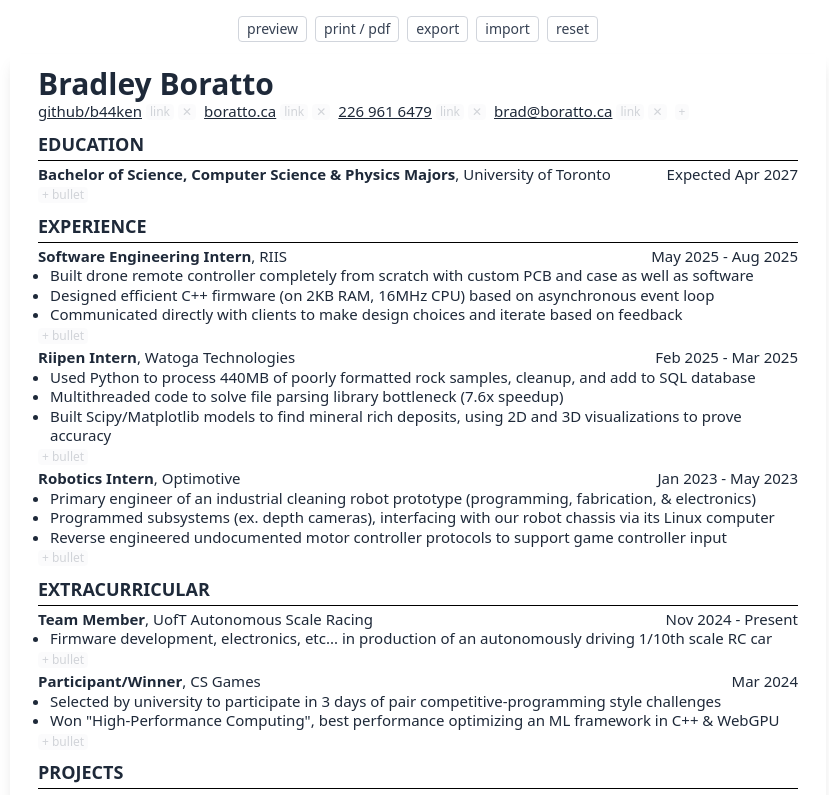
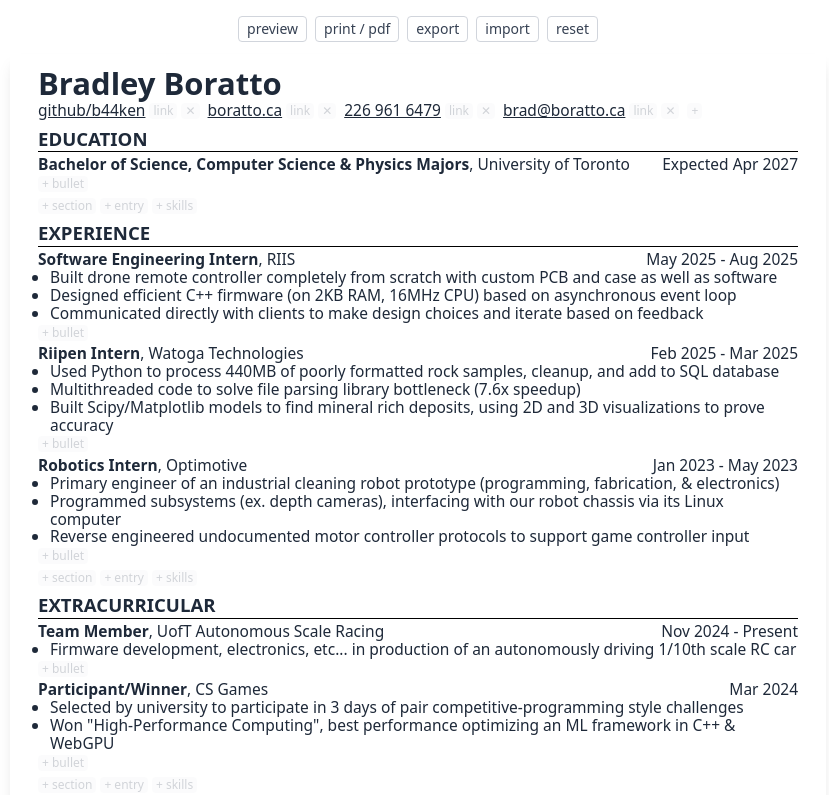
Before and after one commit to B44ken/resume, a React (Vite) app: page / in a window 1280 px wide. Shown: the top 795 px of the page, without its empty margins (222-1051 px from the left). Built offline with nearby package versions, Linux system fonts and the light colour scheme.

Commit message:
Add block controls under every section and auto-fit typography
Co-authored-by: B44ken <16675719+B44ken@users.noreply.github.com>

```diff
--- a/src/components.tsx
+++ b/src/components.tsx
@@ -35,7 +35,7 @@ const editLink = (current: string, apply: (href: string) => void) => {
 export const Section: React.FC<SectionProps> = ({ block, onChange, controls }) =>
   <div className="mt-2 group relative">
     <Controls>{controls}</Controls>
-    <h2 className="text-lg font-bold uppercase">
+    <h2 className="text-[1.2em] font-bold uppercase">
       <Editable value={block.title} placeholder="section" onChange={title => onChange({ ...block, title })} />
     </h2>
     <hr className="border-t border-black mt-0.5 mb-0.5" />
@@ -50,7 +50,7 @@ export const Entry: React.FC<EntryProps> = ({ block, onChange, controls }) => {
       <Editable value={block.company} placeholder="company" onChange={company => onChange({ ...block, company })} />
     </Link>
 
-  return <div className="m-0 mt-1 flex justify-between text-[0.9375rem] group relative">
+  return <div className="m-0 mt-1 flex justify-between group relative">
     <Controls>
       <Control label="link" title="edit link" onClick={() => editLink(block.link, link => onChange({ ...block, link }))} />
       {controls}
@@ -84,7 +84,7 @@ export const Bullets: React.FC<EntryProps> = ({ block, onChange }) => {
 
   if (!editing && block.bullets.length === 0) return null
 
-  return <ul className="list-disc ml-3 mb-0 text-[0.9375rem]">
+  return <ul className="list-disc ml-3 mb-0">
     {block.bullets.map((item, i) =>
       <li key={i} className="mb-0 group relative">
         <Controls>
@@ -100,7 +100,7 @@ export const Bullets: React.FC<EntryProps> = ({ block, onChange }) => {
         />
       </li>)}
     {editing
-      ? <li className="list-none -ml-3 print:hidden">
+      ? <li className="list-none -ml-3 print:hidden" data-chrome>
         <InlineControls>
           <Control label="+ bullet" title="add bullet" onClick={() => insertAt(block.bullets.length)} />
         </InlineControls>
@@ -110,7 +110,7 @@ export const Bullets: React.FC<EntryProps> = ({ block, onChange }) => {
 }
 
 export const SkillCategory: React.FC<SkillProps> = ({ block, onChange, controls }) =>
-  <div className="mb-0.5 text-[0.9375rem] group relative">
+  <div className="mb-0.5 group relative">
     <Controls>{controls}</Controls>
     <span className="font-bold"><Editable value={block.title} placeholder="category" onChange={title => onChange({ ...block, title })} />:</span>{' '}
     <Editable value={block.skills} placeholder="skills" onChange={skills => onChange({ ...block, skills })} />
@@ -118,10 +118,10 @@ export const SkillCategory: React.FC<SkillProps> = ({ block, onChange, controls
 
 export const Header: React.FC<HeaderProps> = ({ name, info, onName, onContact, onAddContact, onRemoveContact }) =>
   <header className="flex flex-row md:items-center mb-0 flex-wrap justify-between">
-    <h1 className="text-3xl font-bold">
+    <h1 className="text-[2em] font-bold">
       <Editable value={name} placeholder="your name" onChange={onName} />
     </h1>
-    <div className="text-[0.9375rem] mt-1 md:mt-0 gap-2">
+    <div className="mt-1 md:mt-0 gap-2">
       <div className="flex flex-row items-center gap-2">
         {info.map(item =>
           <span key={item.id} className="inline-flex items-center gap-1">
--- a/src/editable.tsx
+++ b/src/editable.tsx
@@ -105,5 +105,5 @@ export const InlineControls: React.FC<{ children: ReactNode }> = ({ children })
   const editing = useEditing()
   if (!editing) return null
 
-  return <span className="inline-flex gap-1 align-middle opacity-30 hover:opacity-100 print:hidden">{children}</span>
+  return <span className="inline-flex gap-1 align-middle opacity-30 hover:opacity-100 print:hidden" data-chrome>{children}</span>
 }
--- /dev/null
+++ b/src/fit.ts
@@ -0,0 +1,89 @@
+import { useEffect, useLayoutEffect, useRef } from 'react'
+
+type Range = { min: number, max: number, step: number }
+
+// the printed sheet is us letter, and css uses 96px per inch
+export const PAGE_WIDTH = 8.5 * 96
+export const PAGE_HEIGHT = 11 * 96
+
+// the ranges the resume is allowed to move within: font size wins first (the
+// largest one that still fits a page), then line height is maximised for it
+export const FONT_SIZE: Range = { min: 10, max: 16, step: 0.25 }
+export const LINE_HEIGHT: Range = { min: 1.15, max: 1.5, step: 0.01 }
+
+const stepCount = (range: Range) => Math.max(0, Math.ceil((range.max - range.min) / range.step))
+
+const valueAt = (range: Range, step: number) => Math.min(range.max, range.min + step * range.step)
+
+// largest value in the range that still fits, falling back to the minimum;
+// taller text never fits better, so the predicate can be searched
+const largestFitting = (range: Range, fits: (value: number) => boolean) => {
+  let low = 0
+  let high = stepCount(range)
+
+  while (low < high) {
+    const mid = Math.ceil((low + high) / 2)
+    if (fits(valueAt(range, mid))) low = mid
+    else high = mid - 1
+  }
+
+  return valueAt(range, low)
+}
+
+const fit = (sheet: HTMLElement) => {
+  // the editing chrome does not print, so it must not count towards the page
+  const chrome = Array.from(sheet.querySelectorAll<HTMLElement>('[data-chrome]'))
+  chrome.forEach(element => { element.style.display = 'none' })
+
+  // measuring at the printed width keeps the result the same no matter how
+  // wide the window is; nothing is painted before the width is restored
+  const width = sheet.style.width
+  sheet.style.width = `${PAGE_WIDTH}px`
+
+  const apply = (fontSize: number, lineHeight: number) => {
+    sheet.style.fontSize = `${fontSize}px`
+    sheet.style.lineHeight = `${lineHeight}`
+    return sheet.getBoundingClientRect().height <= PAGE_HEIGHT
+  }
+
+  const fontSize = largestFitting(FONT_SIZE, size => apply(size, LINE_HEIGHT.min))
+  const lineHeight = largestFitting(LINE_HEIGHT, height => apply(fontSize, height))
+  apply(fontSize, lineHeight)
+
+  sheet.style.width = width
+  chrome.forEach(element => { element.style.removeProperty('display') })
+}
+
+// keeps the resume as large as it can be while staying on a single page
+export const useAutoFit = <T extends HTMLElement>() => {
+  const ref = useRef<T>(null)
+  const width = useRef(0)
+
+  // any edit can change how much content there is, so refit after every render
+  useLayoutEffect(() => {
+    if (ref.current) fit(ref.current)
+  })
+
+  useEffect(() => {
+    const sheet = ref.current
+    if (!sheet) return
+
+    // how wide the sheet is decides how the text wraps, and that can still
+    // change after the first paint (stylesheets, window resize)
+    const observer = new ResizeObserver(entries => {
+      for (const entry of entries) {
+        if (entry.contentRect.width === width.current) continue
+        width.current = entry.contentRect.width
+        fit(sheet)
+      }
+    })
+    observer.observe(sheet)
+
+    // fonts change the metrics once they finish loading
+    void document.fonts.ready.then(() => fit(sheet))
+
+    return () => observer.disconnect()
+  }, [])
+
+  return ref
+}
--- a/src/page.tsx
+++ b/src/page.tsx
@@ -1,6 +1,7 @@
 import { useEffect, useRef, useState } from 'react'
 import { Resume } from './resume'
 import { EditingProvider } from './editable'
+import { useAutoFit } from './fit'
 import { clearResume, defaultResume, loadResume, parseResume, saveResume } from './data'
 import type { ResumeData } from './data'
 
@@ -13,6 +14,7 @@ export const Page = () => {
   const [data, setData] = useState<ResumeData>(loadResume)
   const [editing, setEditing] = useState(true)
   const fileInput = useRef<HTMLInputElement>(null)
+  const sheet = useAutoFit<HTMLDivElement>()
 
   useEffect(() => saveResume(data), [data])
 
@@ -44,7 +46,7 @@ export const Page = () => {
   }
 
   return (
-    <div className='mx-auto my-4 max-w-[8.5in] h-full print:m-0 leading-[1.22rem]'>
+    <div className='mx-auto my-4 max-w-[8.5in] h-full print:m-0'>
       <div className="print:hidden flex justify-center items-center gap-2 mb-3 text-sm text-gray-700">
         <ToolbarButton onClick={() => setEditing(!editing)}>{editing ? 'preview' : 'edit'}</ToolbarButton>
         <ToolbarButton onClick={() => window.print()}>print / pdf</ToolbarButton>
@@ -62,7 +64,7 @@ export const Page = () => {
           }}
         />
       </div>
-      <div className="shadow-lg py-3 px-7 print:h-full print:shadow-none">
+      <div ref={sheet} className="shadow-lg py-3 px-7 print:h-full print:shadow-none">
         <EditingProvider value={editing}>
           <Resume data={data} onChange={setData} />
         </EditingProvider>
--- a/src/resume.tsx
+++ b/src/resume.tsx
@@ -2,9 +2,29 @@ import { Section, Entry, Bullets, SkillCategory, Header } from './components'
 import { Control, InlineControls } from './editable'
 import { useEditing } from './editing'
 import { emptyEntry, emptySection, emptySkill, newId } from './data'
-import type { Block, Contact, ResumeData } from './data'
+import type { Block, Contact, ResumeData, SectionBlock } from './data'
 
 type ResumeProps = { data: ResumeData, onChange: (data: ResumeData) => void }
+
+// a section owns every block after it until the next section; `end` is where a
+// new block belongs when it is added from that section
+type Group = { section: SectionBlock | null, blocks: Block[], end: number }
+
+const groupBlocks = (blocks: Block[]): Group[] => {
+  const groups: Group[] = []
+
+  blocks.forEach((block, index) => {
+    if (block.kind === 'section') groups.push({ section: block, blocks: [], end: index + 1 })
+    else {
+      if (groups.length === 0) groups.push({ section: null, blocks: [], end: index })
+      const group = groups[groups.length - 1]
+      group.blocks.push(block)
+      group.end = index + 1
+    }
+  })
+
+  return groups.length > 0 ? groups : [{ section: null, blocks: [], end: 0 }]
+}
 
 export const Resume: React.FC<ResumeProps> = ({ data, onChange }) => {
   const editing = useEditing()
@@ -28,7 +48,8 @@ export const Resume: React.FC<ResumeProps> = ({ data, onChange }) => {
     setBlocks(blocks)
   }
 
-  const addBlock = (block: Block) => setBlocks([...data.blocks, block])
+  const addBlock = (block: Block, index: number) =>
+    setBlocks([...data.blocks.slice(0, index), block, ...data.blocks.slice(index)])
 
   const setContact = (contact: Contact) =>
     onChange({ ...data, info: data.info.map(current => current.id === contact.id ? contact : current) })
@@ -38,6 +59,21 @@ export const Resume: React.FC<ResumeProps> = ({ data, onChange }) => {
     <Control label="↓" title="move down" onClick={() => moveBlock(block.id, 1)} />
     <Control label="✕" title="delete" onClick={() => removeBlock(block.id)} />
   </>
+
+  const renderBlock = (block: Block) => {
+    if (block.kind === 'section')
+      return <Section key={block.id} block={block} onChange={updateBlock} controls={blockControls(block)} />
+
+    if (block.kind === 'skill')
+      return <SkillCategory key={block.id} block={block} onChange={updateBlock} controls={blockControls(block)} />
+
+    return <div key={block.id}>
+      <Entry block={block} onChange={updateBlock} controls={blockControls(block)} />
+      <Bullets block={block} onChange={updateBlock} />
+    </div>
+  }
+
+  const groups = groupBlocks(data.blocks)
 
   return (
     <div className="mx-auto font-sans text-gray-800">
@@ -50,28 +86,21 @@ export const Resume: React.FC<ResumeProps> = ({ data, onChange }) => {
         onRemoveContact={id => onChange({ ...data, info: data.info.filter(contact => contact.id !== id) })}
       />
 
-      {data.blocks.map(block => {
-        if (block.kind === 'section')
-          return <Section key={block.id} block={block} onChange={updateBlock} controls={blockControls(block)} />
+      {groups.map(group =>
+        <div key={group.section?.id ?? 'start'}>
+          {group.section ? renderBlock(group.section) : null}
+          {group.blocks.map(renderBlock)}
 
-        if (block.kind === 'skill')
-          return <SkillCategory key={block.id} block={block} onChange={updateBlock} controls={blockControls(block)} />
-
-        return <div key={block.id}>
-          <Entry block={block} onChange={updateBlock} controls={blockControls(block)} />
-          <Bullets block={block} onChange={updateBlock} />
-        </div>
-      })}
-
-      {editing
-        ? <div className="mt-3 print:hidden">
-          <InlineControls>
-            <Control label="+ section" title="add section" onClick={() => addBlock(emptySection())} />
-            <Control label="+ entry" title="add entry" onClick={() => addBlock(emptyEntry())} />
-            <Control label="+ skills" title="add skill category" onClick={() => addBlock(emptySkill())} />
-          </InlineControls>
-        </div>
-        : null}
+          {editing
+            ? <div className="mt-1 print:hidden" data-chrome>
+              <InlineControls>
+                <Control label="+ section" title="add section" onClick={() => addBlock(emptySection(), group.end)} />
+                <Control label="+ entry" title="add entry" onClick={() => addBlock(emptyEntry(), group.end)} />
+                <Control label="+ skills" title="add skill category" onClick={() => addBlock(emptySkill(), group.end)} />
+              </InlineControls>
+            </div>
+            : null}
+        </div>)}
     </div>
   )
 }
```
Also changed, not shown: 6 other files (tests, documents, lock files or other folders).
